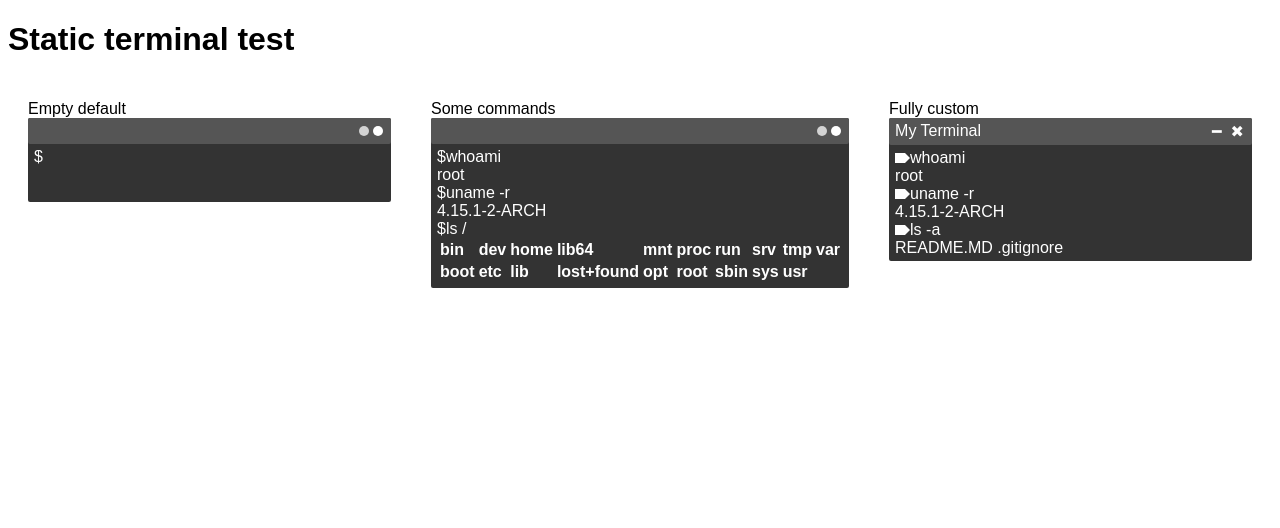
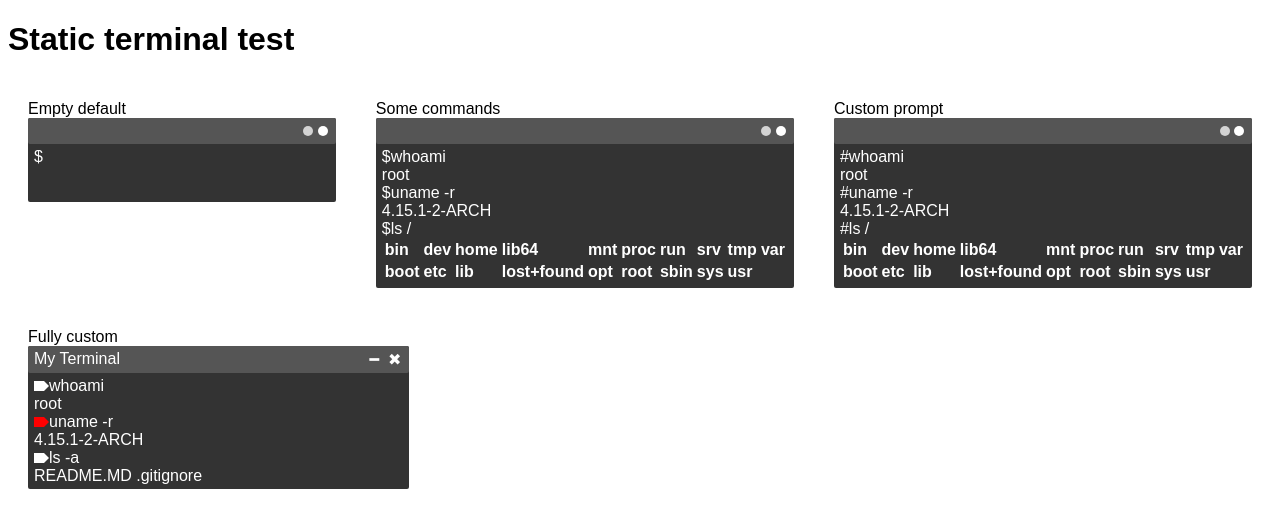
Before and after one commit to cars10/vue-static-terminal, a Vue app: page / in a window 1280 px wide. Shown: the top 528 px of the page. Built offline with nearby package versions, Linux system fonts and the light colour scheme.

Commit message:
can set prompt globally and per command

```diff
--- a/src/App.vue
+++ b/src/App.vue
@@ -1,7 +1,7 @@
 <template>
   <div>
     <h1>Static terminal test</h1>
-    <div class="grid">
+    <div class="row">
       <div class="col">
         Empty default
         <static-terminal></static-terminal>
@@ -13,9 +13,19 @@
       </div>
 
       <div class="col">
+        Custom prompt
+        <static-terminal :commands="basicExample" :prompt="'#'"></static-terminal>
+      </div>
+    </div>
+
+    <div class="row">
+      <div class="col">
         Fully custom
-        <static-terminal :header="customExample.header" :commands="customExample.commands"></static-terminal>
+        <static-terminal :header="customExample.header" :commands="customExample.commands"
+                         :prompt="customExample.prompt"></static-terminal>
       </div>
+      <div class="col"></div>
+      <div class="col"></div>
     </div>
   </div>
 </template>
@@ -25,7 +35,7 @@
     font-family: sans-serif;
   }
 
-  .grid {
+  .row {
     display: flex;
   }
 
@@ -60,19 +70,18 @@
             text: 'My Terminal',
             toolbar: '&#x2501;&nbsp;&nbsp;&#x2716;'
           },
+          prompt: '<svg width="15" height="10" style="fill: #fff"><rect width="10" height="10"></rect><polygon points="10 0, 10 10, 15 5"></polygon></svg>',
           commands: [
             {
-              prompt: '<svg width="15" height="10" style="fill: #fff"><rect width="10" height="10"></rect><polygon points="10 0, 10 10, 15 5"></polygon></svg>',
               command: 'whoami',
               result: 'root'
             },
             {
-              prompt: '<svg width="15" height="10" style="fill: #fff"><rect width="10" height="10"></rect><polygon points="10 0, 10 10, 15 5"></polygon></svg>',
+              prompt: '<svg width="15" height="10" style="fill: #f00"><rect width="10" height="10"></rect><polygon points="10 0, 10 10, 15 5"></polygon></svg>',
               command: 'uname -r',
               result: '4.15.1-2-ARCH'
             },
             {
-              prompt: '<svg width="15" height="10" style="fill: #fff"><rect width="10" height="10"></rect><polygon points="10 0, 10 10, 15 5"></polygon></svg>',
               command: 'ls -a',
               result: 'README.MD .gitignore'
             },
--- a/src/components/StaticTerminal.vue
+++ b/src/components/StaticTerminal.vue
@@ -1,7 +1,7 @@
 <template>
   <div class="static_terminal">
     <static-terminal-header :text="header.text" :toolbar="header.toolbar"></static-terminal-header>
-    <static-terminal-body :commands="commands"></static-terminal-body>
+    <static-terminal-body :prompt="prompt" :commands="commands"></static-terminal-body>
   </div>
 </template>
 
@@ -25,6 +25,7 @@
           return {}
         }
       },
+      prompt: {},
       commands: {}
     },
     components: {
--- a/src/components/staticTerminal/StaticTerminalBlock.vue
+++ b/src/components/staticTerminal/StaticTerminalBlock.vue
@@ -1,6 +1,6 @@
 <template>
   <div>
-    <static-terminal-command :prompt="command.prompt" :command="command.command"></static-terminal-command>
+    <static-terminal-command :prompt="command.prompt || prompt" :command="command.command"></static-terminal-command>
     <static-terminal-result :result="command.result"></static-terminal-result>
   </div>
 </template>
@@ -11,7 +11,8 @@
 
   export default {
     props: [
-      'command'
+      'command',
+      'prompt'
     ],
     components: {
       StaticTerminalCommand,
--- a/src/components/staticTerminal/StaticTerminalBody.vue
+++ b/src/components/staticTerminal/StaticTerminalBody.vue
@@ -1,7 +1,7 @@
 <template>
   <div class="static_terminal__body">
     <static-terminal-block v-for="(command, _, index) in commands" :command="command"
-                           :key="index"></static-terminal-block>
+                           :key="index" :prompt="prompt"></static-terminal-block>
   </div>
 </template>
 
@@ -21,7 +21,8 @@
         default: () => {
           return [{}]
         }
-      }
+      },
+      prompt: {}
     },
     components: {
       StaticTerminalBlock
```
